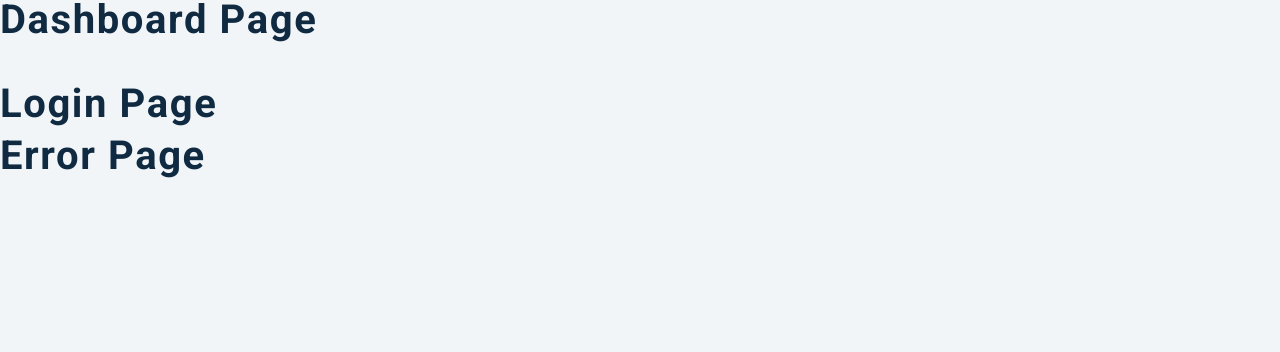
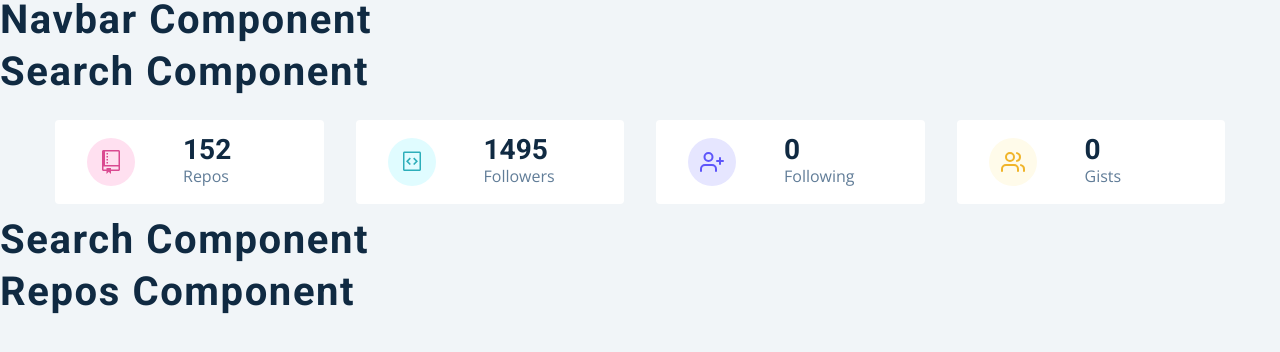
Before and after one commit to rafuj/search-github-users, a React (Create React App) app: page / in a window 1280 px wide. Shown: the top 352 px of the page. Built offline with nearby package versions, Linux system fonts and the light colour scheme.

Commit message:
Info Component Design Complete with mockData

```diff
--- a/src/App.js
+++ b/src/App.js
@@ -1,15 +1,23 @@
-import React from 'react';
-import { Dashboard, Login, PrivateRoute, AuthWrapper, Error } from './pages';
-import { BrowserRouter as Router, Switch, Route } from 'react-router-dom';
+import React from "react";
+import { BrowserRouter as Router, Route, Switch } from "react-router-dom";
+import { Dashboard, Error, Login } from "./pages";
 
 function App() {
-  return (
-    <div>
-      <Dashboard></Dashboard>
-      <Login />
-      <Error />
-    </div>
-  );
+	return (
+		<Router>
+			<Switch>
+				<Route path="/" exact={true}>
+					<Dashboard></Dashboard>
+				</Route>
+				<Route path="/login" exact={true}>
+					<Login />
+				</Route>
+				<Route path="*" exact={true}>
+					<Error />
+				</Route>
+			</Switch>
+		</Router>
+	);
 }
 
 export default App;
--- a/src/components/Info.js
+++ b/src/components/Info.js
@@ -1,11 +1,64 @@
-import React from 'react';
-import { GithubContext } from '../context/context';
-import styled from 'styled-components';
-import { GoRepo, GoGist } from 'react-icons/go';
-import { FiUsers, FiUserPlus } from 'react-icons/fi';
+import React from "react";
+import { FiUserPlus, FiUsers } from "react-icons/fi";
+import { GoGist, GoRepo } from "react-icons/go";
+import styled from "styled-components";
+import { GithubContext } from "../context/context";
 
 const UserInfo = () => {
-  return <h2>user info component</h2>;
+	const { githubUser } = React.useContext(GithubContext);
+	const { public_repos, followers, following, public_gists } = githubUser;
+
+	const items = [
+		{
+			id: 1,
+			icon: <GoRepo className="icon" />,
+			label: "repos",
+			value: public_repos,
+			color: "pink",
+		},
+		{
+			id: 2,
+			icon: <GoGist className="icon" />,
+			label: "followers",
+			value: followers,
+			color: "green",
+		},
+		{
+			id: 3,
+			icon: <FiUserPlus className="icon" />,
+			label: "following",
+			value: following,
+			color: "purple",
+		},
+		{
+			id: 4,
+			icon: <FiUsers className="icon" />,
+			label: "Gists",
+			value: public_gists,
+			color: "yellow",
+		},
+	];
+	return (
+		<section className="section">
+			<Wrapper className="section-center">
+				{items.map((item) => (
+					<Item key={item.id} {...item} />
+				))}
+			</Wrapper>
+		</section>
+	);
+};
+
+const Item = ({ icon, label, value, color }) => {
+	return (
+		<article className="item">
+			<span className={color}>{icon}</span>
+			<div>
+				<h3>{value}</h3>
+				<p>{label}</p>
+			</div>
+		</article>
+	);
 };
 
 const Wrapper = styled.section`
--- a/src/context/context.js
+++ b/src/context/context.js
@@ -1,7 +1,20 @@
-import React, { useState, useEffect } from 'react';
-import mockUser from './mockData.js/mockUser';
-import mockRepos from './mockData.js/mockRepos';
-import mockFollowers from './mockData.js/mockFollowers';
-import axios from 'axios';
+import React, { useState } from "react";
+import mockFollowers from "./mockData.js/mockFollowers";
+import mockRepos from "./mockData.js/mockRepos";
+import mockUser from "./mockData.js/mockUser";
 
-const rootUrl = 'https://api.github.com';
+const rootUrl = "https://api.github.com";
+
+const GithubContext = React.createContext();
+
+const GithubProvider = ({ children }) => {
+	const [githubUser, setGithubUser] = useState(mockUser);
+	const [repos, setRepos] = useState(mockRepos);
+	const [followers, setFollowers] = useState(mockFollowers);
+	return (
+		<GithubContext.Provider value={{ githubUser, repos, followers }}>
+			{children}
+		</GithubContext.Provider>
+	);
+};
+export { GithubProvider, GithubContext };
--- a/src/index.js
+++ b/src/index.js
@@ -1,16 +1,18 @@
-import React from 'react';
-import ReactDOM from 'react-dom';
-import './index.css';
-import App from './App';
-import * as serviceWorker from './serviceWorker';
-import { GithubProvider } from './context/context';
-import { Auth0Provider } from '@auth0/auth0-react';
+import React from "react";
+import ReactDOM from "react-dom";
+import App from "./App";
+import { GithubProvider } from "./context/context";
+import "./index.css";
+import * as serviceWorker from "./serviceWorker";
+// import { Auth0Provider } from '@auth0/auth0-react';
 
 ReactDOM.render(
-  <React.StrictMode>
-    <App />
-  </React.StrictMode>,
-  document.getElementById('root')
+	<React.StrictMode>
+		<GithubProvider>
+			<App />
+		</GithubProvider>
+	</React.StrictMode>,
+	document.getElementById("root")
 );
 
 // If you want your app to work offline and load faster, you can change
--- a/src/pages/Dashboard.js
+++ b/src/pages/Dashboard.js
@@ -1,13 +1,17 @@
-import React from 'react';
-import { Info, Repos, User, Search, Navbar } from '../components';
-import loadingImage from '../images/preloader.gif';
-import { GithubContext } from '../context/context';
+import React from "react";
+import { Info, Navbar, Repos, Search, User } from "../components";
+// import loadingImage from '../images/preloader.gif';
+// import { GithubContext } from '../context/context';
 const Dashboard = () => {
-  return (
-    <main>
-      <h2>Dashboard Page</h2>
-    </main>
-  );
+	return (
+		<main>
+			<Navbar></Navbar>
+			<Search />
+			<Info />
+			<User />
+			<Repos />
+		</main>
+	);
 };
 
 export default Dashboard;
--- a/src/pages/Error.js
+++ b/src/pages/Error.js
@@ -1,8 +1,18 @@
-import React from 'react';
-import styled from 'styled-components';
-import { Link } from 'react-router-dom';
+import React from "react";
+import { Link } from "react-router-dom";
+import styled from "styled-components";
 const Error = () => {
-  return <h2>error page</h2>;
+	return (
+		<Wrapper>
+			<div>
+				<h1>404</h1>
+				<h3>Sorry, the page you trid cannot be found</h3>
+			</div>
+			<Link to="/" className="btn">
+				Back Home
+			</Link>
+		</Wrapper>
+	);
 };
 const Wrapper = styled.section`
 	min-height: 100vh;
--- a/src/pages/Login.js
+++ b/src/pages/Login.js
@@ -1,9 +1,17 @@
-import React from 'react';
-import { useAuth0 } from '@auth0/auth0-react';
-import styled from 'styled-components';
-import loginImg from '../images/login-img.svg';
+import React from "react";
+// import { useAuth0 } from '@auth0/auth0-react';
+import styled from "styled-components";
+import loginImg from "../images/login-img.svg";
 const Login = () => {
-  return <h2>login page</h2>;
+	return (
+		<Wrapper>
+			<div className="container">
+				<img src={loginImg} alt="github-user" />
+				<h1>Github User</h1>
+				<button className="btn">Login</button>
+			</div>
+		</Wrapper>
+	);
 };
 const Wrapper = styled.section`
 	min-height: 100vh;
```
Lines whose indentation alone changed are shown as unchanged.
